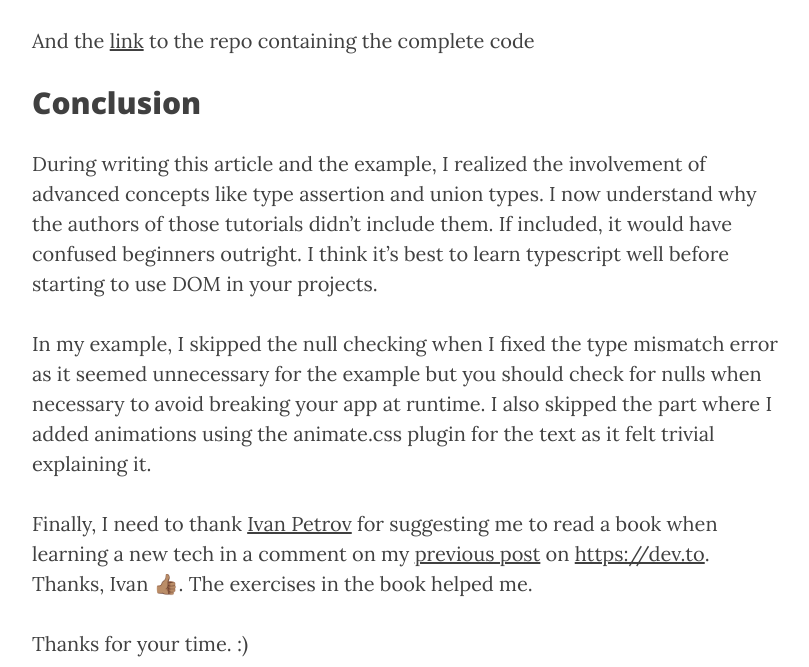
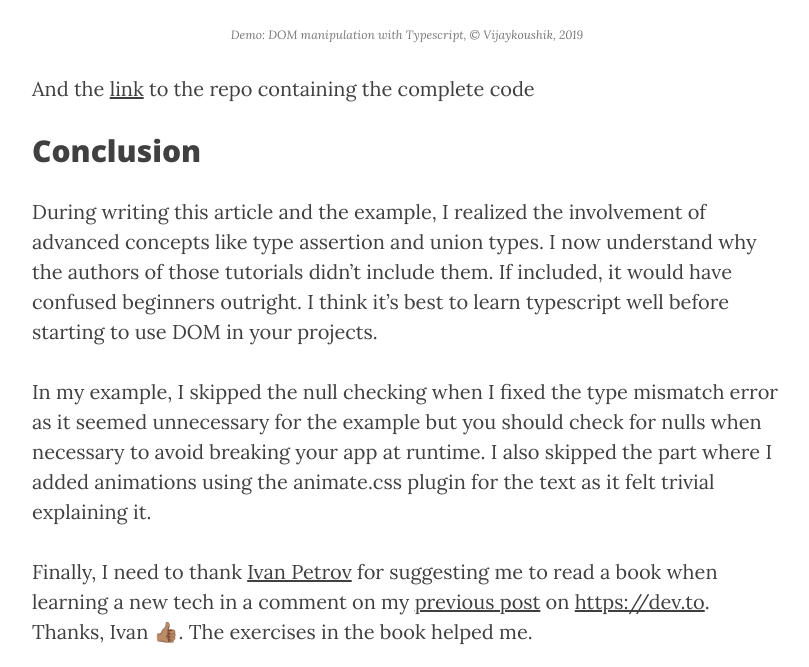
Before and after one commit to svijaykoushik/blog, a Jekyll site: the page built from _posts/2019-09-27-typescript-dom-manipulation.markdown, in a window 1280 px wide and 900 px high, scrolled down 8313 px, cut to the strip 233-900 px from the top of the window. Shown: the whole strip, without its empty margins (233-1042 px from the left). Built offline with Jekyll 4.4.1, drawn with Linux system fonts in a browser that asks for light colours; nearby versions of some CDN libraries; comment, search, counter and statistics services are not loaded.

Commit message:
Fixed alignment issue and credit text format

````diff
--- a/_posts/2019-09-27-typescript-dom-manipulation.markdown
+++ b/_posts/2019-09-27-typescript-dom-manipulation.markdown
@@ -32,7 +32,7 @@
 
 Some other configuration changes I made were: I enabled `strict` mode for strict type checking and I changed the `target` from "common JS" to "es5", so the compiler can output JS for browsers and not for node.js. I also added the "es2015" library so that I could use functionalities like arrays and Math functions for my example.
 
-```javascript
+{% highlight javascript %}
 /**
 * tsconfig.json
 * Configuration file in the project folder for the Typescript compiler
@@ -47,7 +47,7 @@
         "target": "es2015"
     }
 }
-```
+{% endhighlight %}
 
 ## Hello world
 
@@ -56,7 +56,7 @@
 
 I’ll begin with the basics where I change the inner text value of an existing element. I started by creating an HTML file with a simple html5 boilerplate with a `<h1>` element with id greeter saying “hello” inside the body.
 
-``` html
+{% highlight html %}
 <!DOCTYPE html>
 <html lang="en">
 <head>
@@ -69,17 +69,17 @@
     <h1 id="greeter">Hello</h1>
 </body>
 </html>
-```
+{% endhighlight %}
 
 Then, I opened a new typescript file and added the following code
 
-``` typescript
+{% highlight typescript %}
 
 let greeter:HTMLHeadingElement = document.getElementById("greeter");
 
 greeter.innerText = "Hello world!";
 
- ```
+ {% endhighlight %}
 
 ![Typescript type declaration]({{ site.baseurl }}/img/2019_09_27/ts-type-declaration.jpg)
 
@@ -103,11 +103,11 @@
 
 `HTMLElement` type is just a common interface for all the html elements<sup>\[[1](#References)\]</sup> but the compiler expects a `HTMLHeadingElement`. I thought of changing the greeter variable’s type to `HTMLElement` but I didn’t. Because, it’s not right. If I had changed it to `HTMLElement`, it means greeter could accept any HTML element from the DOM. I wanted it to accept only a heading element. So, I used *type assertion* feature of typescript (Learn about type assertion [here](https://www.typescriptlang.org/docs/handbook/basic-types.html#type-assertions)) to tell the compiler that the element returned from the getElementById is indeed a heading element and it doesn’t have to worry about it. Here's the fixed code:
 
-``` typescript
+{% highlight typescript %}
 let greeter:HTMLHeadingElement = document.getElementById("greeter") as HTMLHeadingElement;
 
 greeter.innerText = "Hello world!";
-```
+{% endhighlight %}
 
 ![Typescript type declaration]({{ site.baseurl }}/img/2019_09_27/ts-type-assertion.jpg)
 
@@ -123,7 +123,7 @@
 
 Next, to place the cherry on top, I wanted to add a pretty background animation of orbs rising to the top like bubbles to the page. To make the orbs I decided to use `<div>` elements. Since I wanted several of these orbs with different sizes, I split the task into two so the work could be simplified. One, I created a common style for all the orbs and created a custom animation for the orbs in CSS. And two, I created the orbs dynamically with the help of typescript by creating a set number of `<div>` elements, assigning them the style created beforehand and randomizing their sizes, positions, and animation-delay to make them look more natural.
 
-```javascript
+{% highlight typescript %}
 .
 .
 .
@@ -157,11 +157,11 @@
 .
 .
 .
-```
+{% endhighlight %}
 
 Finally, I added the orbs to the dom like this and thereby kickstarting the animation
 
-```javascript
+{% highlight typescript %}
 .
 .
 .
@@ -181,11 +181,12 @@
 .
 .
 .
-```
+{% endhighlight %}
 
 Here’s the final output
 
 <iframe width="560" height="315" src="https://www.youtube.com/embed/tX8P-W_jNjI" frameborder="0" allow="accelerometer; autoplay; encrypted-media; gyroscope; picture-in-picture" allowfullscreen></iframe>
+<span class="image-credit text-muted">Demo: DOM manipulation with Typescript, &copy; Vijaykoushik, 2019</span>
 
 And the [link](https://github.com/svijaykoushik/learning-typescript/tree/master/helloworld) to the repo containing the complete code
 
--- a/_posts/2019-10-19-hiding-to-reveal.markdown
+++ b/_posts/2019-10-19-hiding-to-reveal.markdown
@@ -60,6 +60,7 @@
 Mobile users, if you cannot experience the effect then watch this video demo
 
 <iframe width="560" height="315" src="https://www.youtube.com/embed/yC1I0LOoiSI" frameborder="0" allow="accelerometer; autoplay; encrypted-media; gyroscope; picture-in-picture" allowfullscreen></iframe>
+<span class="image-credit text-muted">Demo: edge sheen effect (Reveal highlight effect), &copy; Vijaykoushik, 2019</span>
 
 Photo by [Alex Hussein](https://www.pexels.com/@alex-hussein-1391461?utm_content=attributionCopyText&utm_medium=referral&utm_source=pexels) from [Pexels](https://www.pexels.com/photo/man-and-woman-standing-on-seashore-2685039/?utm_content=attributionCopyText&utm_medium=referral&utm_source=pexels)
 
````
Also changed, not shown: _posts/2019-10-04-three-awesome-ways-to-generate-random-number-in-javascript.markdown (+13 -13 lines).
